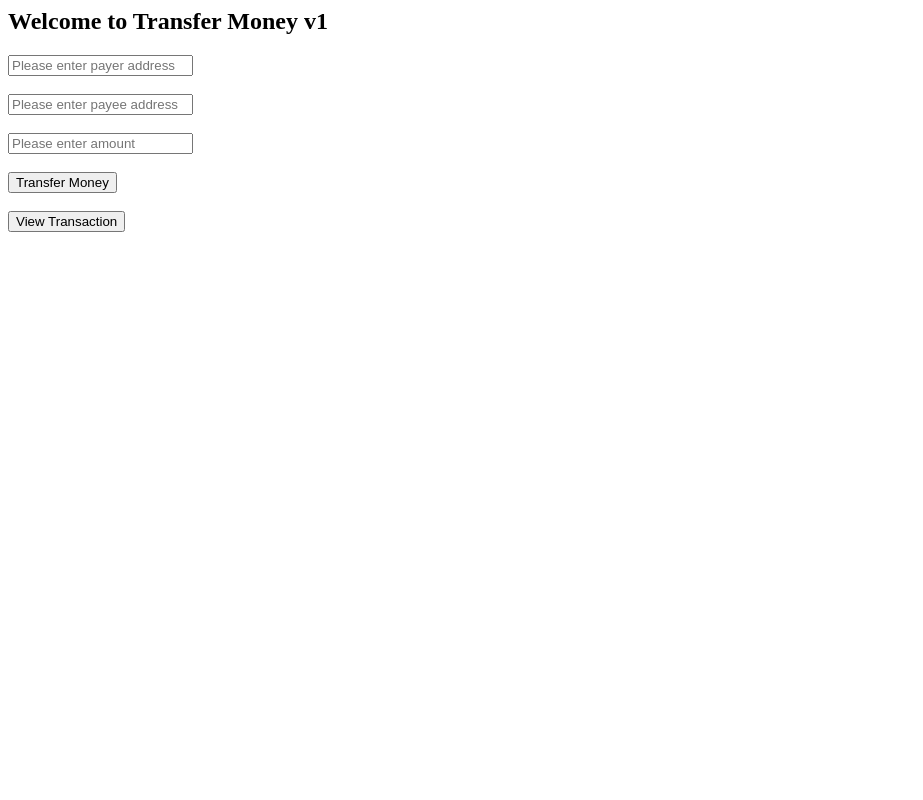
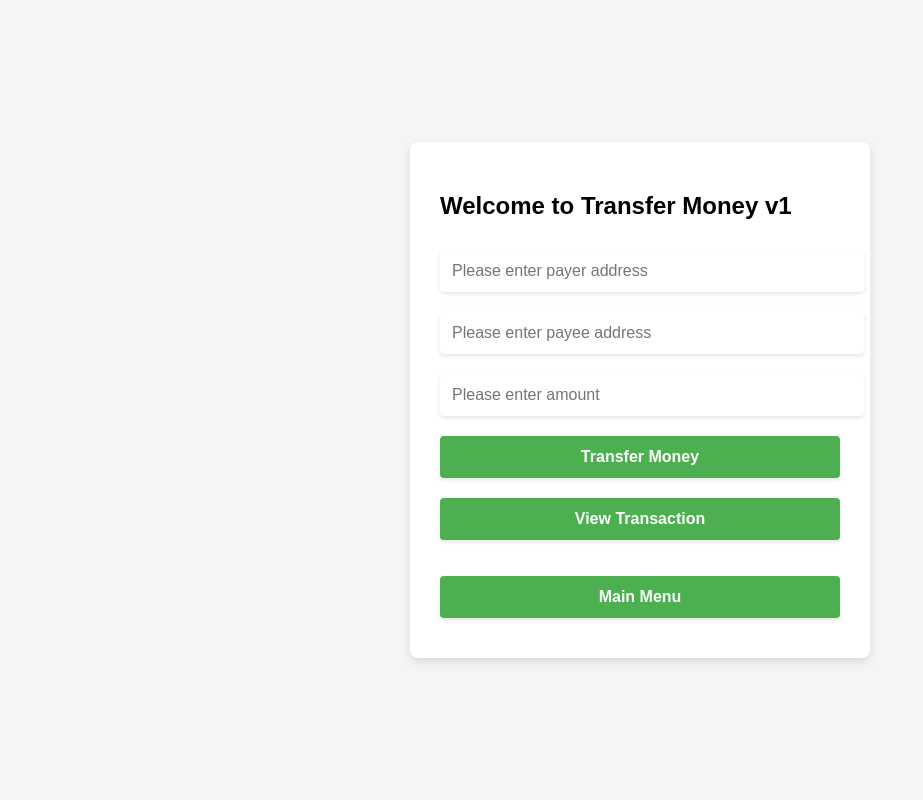
Before and after one commit to Tangleaphne/DAppSC6113, a Flask app: page /transfer_money in a window 1280 px wide. Shown: the whole page, without its empty margins (0-923 px from the left). Run offline with Flask 3, Linux system fonts and the light colour scheme; some libraries are stand-ins or nearby versions.

Commit message:
full interfface

```diff
--- a/templates/transfer_money.html
+++ b/templates/transfer_money.html
@@ -1,18 +1,97 @@
+<!DOCTYPE html>
+<html lang="en">
+<head>
+    <meta charset="UTF-8">
+    <meta name="viewport" content="width=device-width, initial-scale=1.0">
+    <title>Transfer Money v1</title>
+    <!-- <link href="https://fonts.googleapis.com/css2?family=Poppins:wght@400;600&display=swap" rel="stylesheet"> -->
+    <!-- Load Web3.js -->
+    <script src="https://cdn.jsdelivr.net/gh/ethereum/web3.js@1.0.0-beta.36/dist/web3.min.js"></script>
+    <!-- Custom CSS -->
+    <style>
+        body {
+            font-family: 'Poppins', sans-serif;
+            background-color: #f5f5f5;
+            display: flex;
+            justify-content: center;
+            align-items: center;
+            height: 100vh;
+            margin: 0;
+        }
+        .container {
+            background-color: white;
+            padding: 30px;
+            border-radius: 8px;
+            box-shadow: 0 4px 8px rgba(0, 0, 0, 0.1);
+            max-width: 400px;
+            width: 100%;
+        }
+        h1 {
+            font-weight: 600;
+            text-align: center;
+            margin-bottom: 20px;
+            color: #333;
+        }
+        input[type="number"], button {
+            width: 100%;
+            padding: 12px;
+            margin-top: 10px;
+            margin-bottom: 10px;
+            border: none;
+            border-radius: 4px;
+            box-shadow: 0 2px 4px rgba(0, 0, 0, 0.1);
+            font-size: 16px;
+        }
+        input[type="text"], button {
+            width: 100%;
+            padding: 12px;
+            margin-top: 10px;
+            margin-bottom: 10px;
+            border: none;
+            border-radius: 4px;
+            box-shadow: 0 2px 4px rgba(0, 0, 0, 0.1);
+            font-size: 16px;
+        }
+        button {
+            background-color: #4CAF50;
+            color: white;
+            font-weight: 600;
+            cursor: pointer;
+            transition: background-color 0.3s;
+        }
+        button:hover {
+            background-color: #45a049;
+        }
+        .output {
+            text-align: center;
+            font-size: 18px;
+            margin-top: 20px;
+        }
+    </style>
+</head>
+
+<body>
+<div class="container">
 <h2>Welcome to Transfer Money v1</h2>
 
 <input type="text" id="payer_id" placeholder="Please enter payer address">
-<br><br>
 <input type="text" id="payee_id" placeholder="Please enter payee address">
-<br><br>
 <input type="number" id="amount_id" placeholder="Please enter amount">
-<br><br>
+<!-- <br> -->
 <button class="btn" onclick="transfer()">Transfer Money</button>
-<br><br>
+<br>
 <button class="btn" onclick="view_transaction()">View Transaction</button>
 
 <p id="view_payer_id"></p>
 <p id="view_payee_id"></p>
 <p id="view_amount_id"></p>
+
+<form action="/" method="post">
+	<!-- <input type="submit" value="Main"> -->
+    <button class="btn">Main Menu</button>
+</form>
+</div>
+</body>
 
 <script src="https://cdn.jsdelivr.net/npm/web3@1.5.2/dist/web3.min.js"></script>
 <script>
```
Also changed, not shown: templates/index.html (+71 -4 lines), templates/store_money.html (+11 -5 lines).
